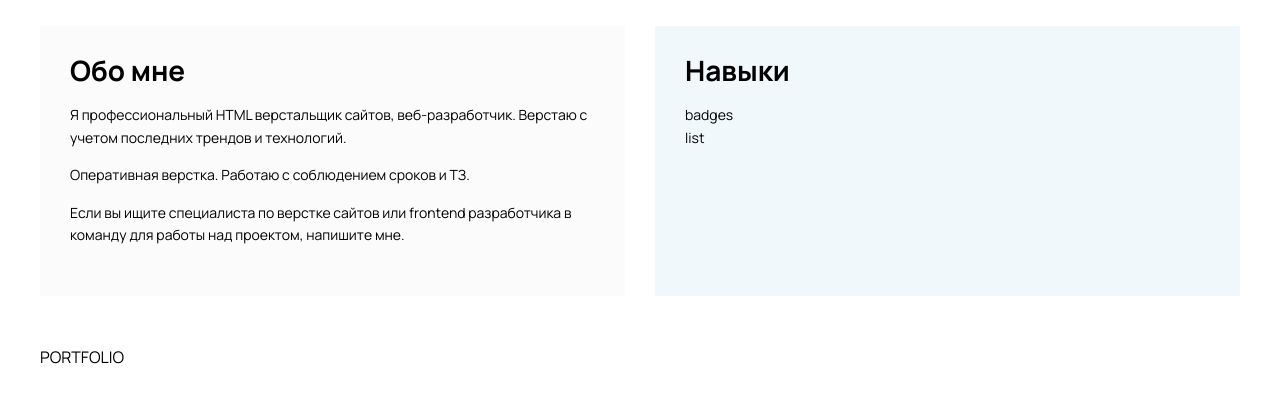
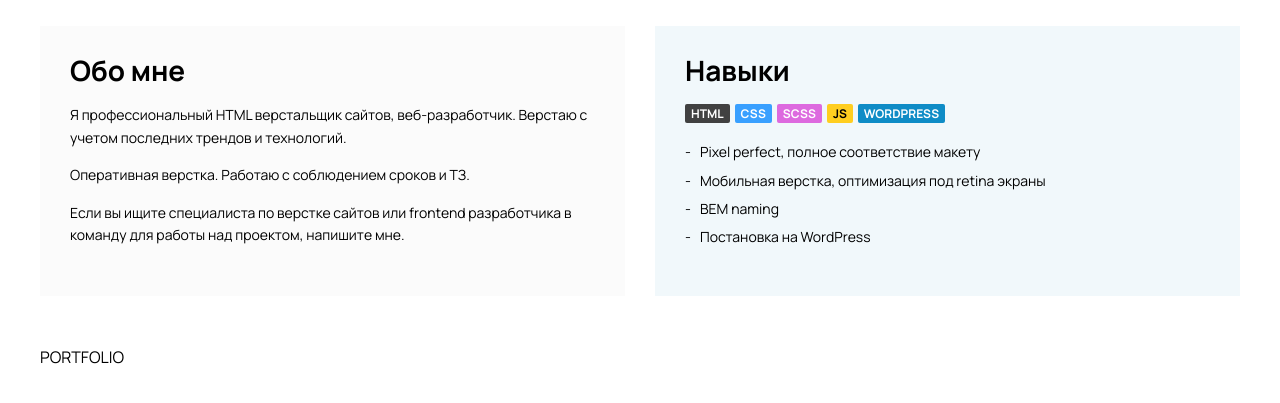
Before and after one commit to Ykalinovskyi/myportfolio, a plain HTML site: page index.html in a window 1280 px wide. Shown: the part 113-516 px from the top of the page. Drawn offline with Linux system fonts and the light colour scheme.

Commit message:
finish section info

```diff
--- a/index.html
+++ b/index.html
@@ -59,11 +59,21 @@
 
 				<div class="info__skills info-block info-block--accent">
 					<h2 class="title info-block__title">Навыки</h2>
-					<div class="info-block__badges">
-						badges
-					</div>
+
+					<ul class="info-block__badges">
+						<li class="badge badge--html">HTML</li>
+						<li class="badge badge--css">CSS</li>
+						<li class="badge badge--scss">SCSS</li>
+						<li class="badge badge--js">js</li>
+						<li class="badge badge--wordpress">WordPress</li>
+					</ul>
 					<div class="info-block__list">
-						list
+						<ul>
+							<li>Pixel perfect, полное соответствие макету</li>
+							<li>Мобильная верстка, оптимизация под retina экраны</li>
+							<li>BEM naming</li>
+							<li>Постановка на WordPress</li>
+						</ul>
 					</div>
 
 				</div>
--- /dev/null
+++ b/scss/blocks/_badge.scss
@@ -0,0 +1,20 @@
+.badge {
+    padding: 2px 6px;
+    height: 19px;
+
+    border-radius: 2px;
+
+    text-transform: uppercase;
+    font-weight: 700;
+    font-size: 12px;
+    color: #fff;
+
+    &--html {background-color: #414141;}
+    &--css {background-color: #39A0FF;}
+    &--scss {background-color: #DD6ADF;}
+    &--js {
+        background-color: #FFCE20;
+        color: #000000;
+    }
+    &--wordpress {background-color: #0F8CC6;}
+}
--- a/scss/blocks/_info-block.scss
+++ b/scss/blocks/_info-block.scss
@@ -1,6 +1,10 @@
 .info-block {
     padding: 30px 30px 50px;
     background-color: #fbfbfb;
+
+    @include tablet {
+        padding: 20px;
+    }
 
     font-weight: 400;
     font-size: 14px;
@@ -13,11 +17,47 @@
 
     &__title {
         margin-bottom: 20px;
+        @include mobile {
+            margin-bottom: 10px;
+        }
     }
-
-
 
     p + p {
         margin-top: 15px;
+        @include mobile {
+            margin-top: 10px;
+        }
+    }
+
+}
+
+.info-block__badges {
+    line-height: 1.3;
+    margin-bottom: 20px;
+
+    display: flex;
+    gap: 5px;
+    flex-wrap: wrap;
+    align-items: center;
+}
+
+.info-block__list {
+    ul {
+        line-height: 1.3;
+        li + li {
+            margin-top: 10px;
+        }
+
+        li {
+            position: relative;
+            padding-left: 15px;
+
+            &::before {
+                content: "-";
+                position: absolute;
+                left: 0;
+                top: 0;
+            }
+        }
     }
 }
--- a/scss/blocks/_info.scss
+++ b/scss/blocks/_info.scss
@@ -1,16 +1,13 @@
 .info {
     display: flex;
     column-gap: 30px;
+
+    @include mobile {
+        flex-direction: column;
+        row-gap: 20px;
+    }
 }
 
 .info__about, .info__skills {
     flex: 1;
 }
-
-.info__about {
-
-}
-
-.info__skills {
-
-}
--- a/scss/main.scss
+++ b/scss/main.scss
@@ -16,6 +16,7 @@
 @import './blocks/socials';
 @import './blocks/info';
 @import './blocks/info-block';
+@import './blocks/badge';
 @import './blocks/btns';
 @import './blocks/titles';
 @import './blocks/input';
```
Also changed, not shown: css/main.css, css/main.min.css, 2 other files.
